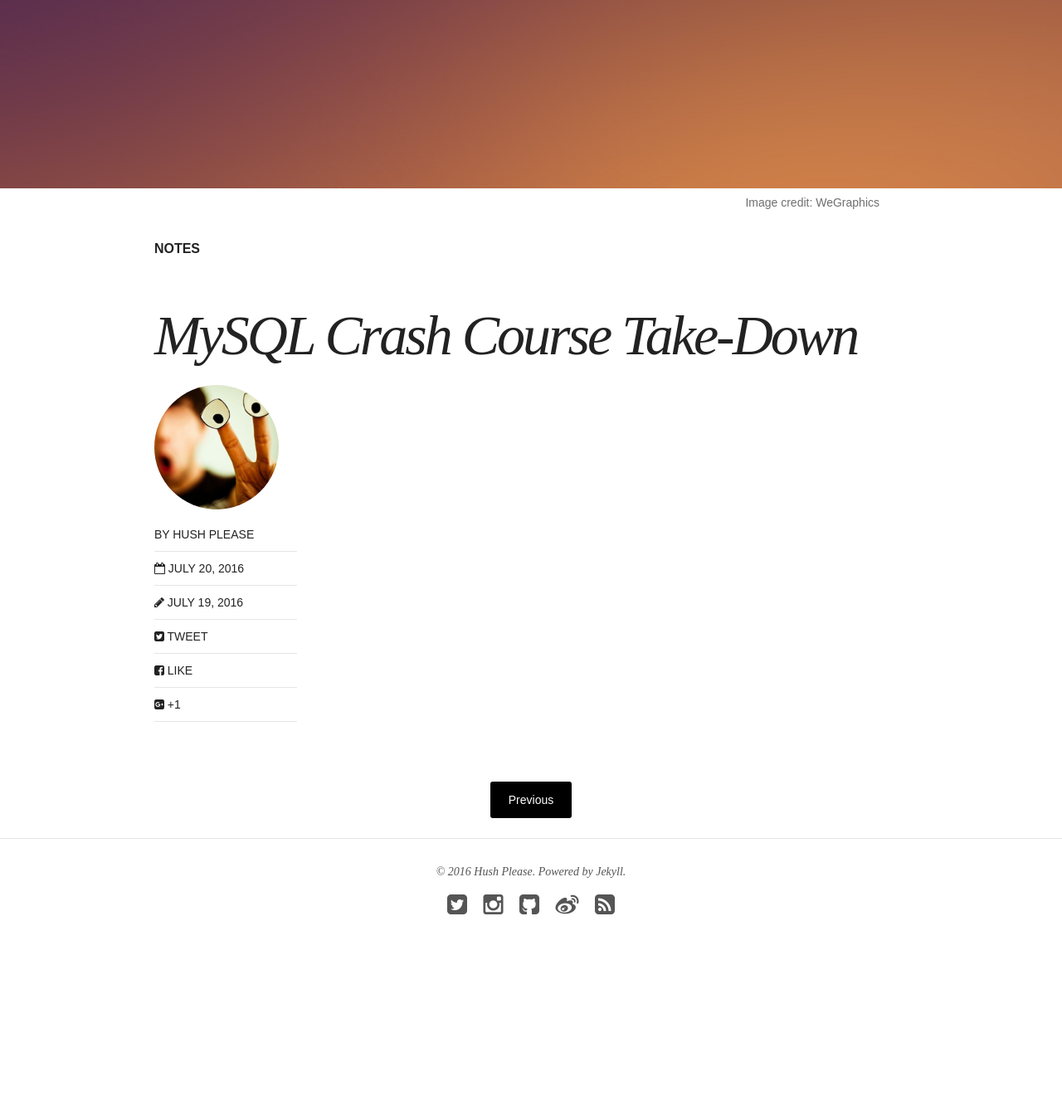
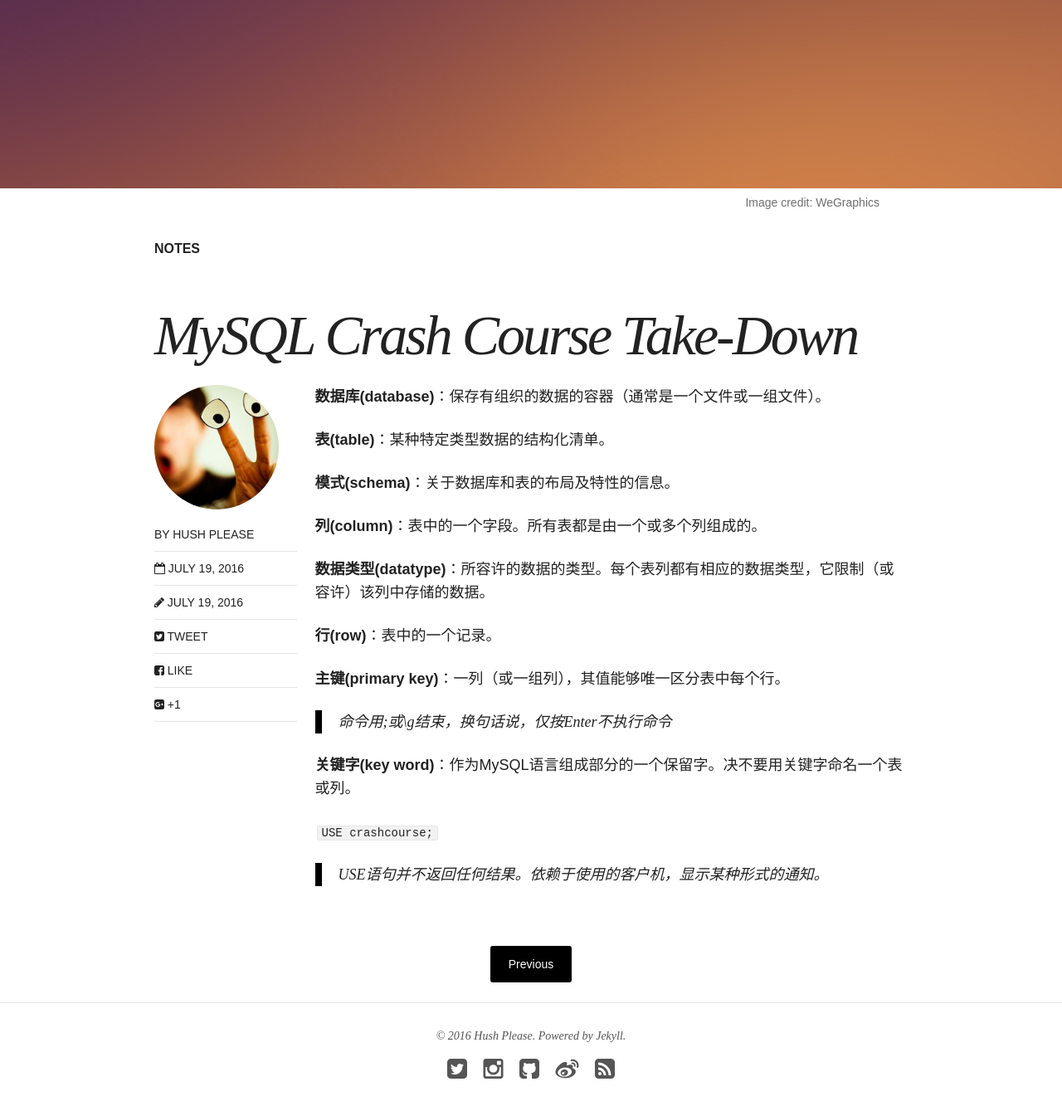
Before and after one commit to hushPlease/hushPlease.github.io, a Jekyll site: the page built from _posts/blog/2016-07-20-mysql-crash-course-take-down.md, in a window 1280 px wide and 1400 px high, scrolled down 466 px. Shown: the top 1339 px of the window at 83% size. Built offline with Jekyll 4.4.1, drawn with Linux system fonts in a browser that asks for light colours; nearby versions of some CDN libraries; before the commit the page ends 1668 px from its top, so only the background shows below that.

Commit message:
New post about mysql.

```diff
--- a/_posts/blog/2016-07-20-mysql-crash-course-take-down.md
+++ b/_posts/blog/2016-07-20-mysql-crash-course-take-down.md
@@ -9,7 +9,28 @@
   feature: bg\7.jpg
   credit: WeGraphics
   creditlink: http://wegraphics.net/
-date: 2016-07-19T23:41:27-04:00
-modified: 2016-07-19T23:41:27-04:00
+date: 2016-07-19 23:41:27
+modified: 2016-07-19 23:41:27
 share: true
 ---
+
+**数据库(database)**：保存有组织的数据的容器（通常是一个文件或一组文件）。
+
+**表(table)**：某种特定类型数据的结构化清单。
+
+**模式(schema)**：关于数据库和表的布局及特性的信息。
+
+**列(column)**：表中的一个字段。所有表都是由一个或多个列组成的。
+
+**数据类型(datatype)**：所容许的数据的类型。每个表列都有相应的数据类型，它限制（或容许）该列中存储的数据。
+
+**行(row)**：表中的一个记录。
+
+**主键(primary key)**：一列（或一组列），其值能够唯一区分表中每个行。
+
+> 命令用;或\g结束，换句话说，仅按Enter不执行命令
+
+**关键字(key word)**：作为MySQL语言组成部分的一个保留字。决不要用关键字命名一个表或列。
+
+`USE crashcourse;`
+> USE语句并不返回任何结果。依赖于使用的客户机，显示某种形式的通知。
```
